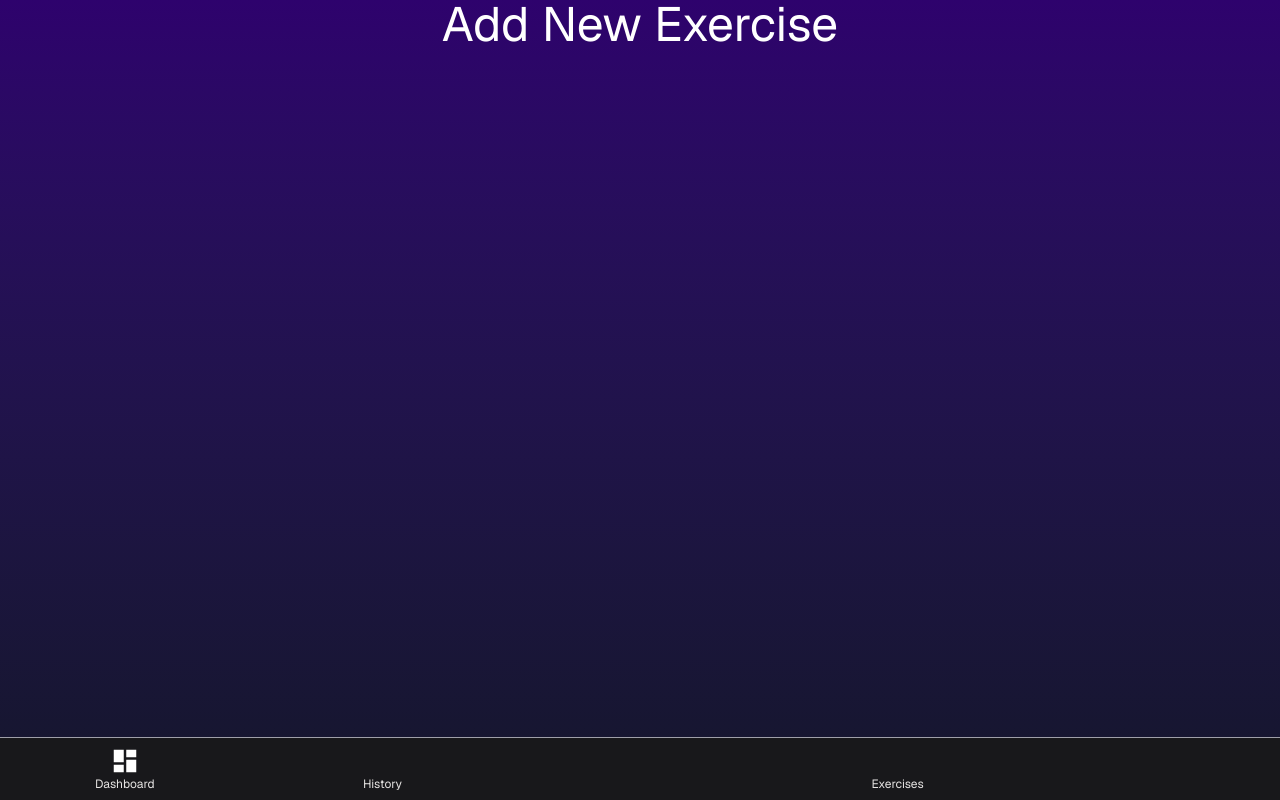
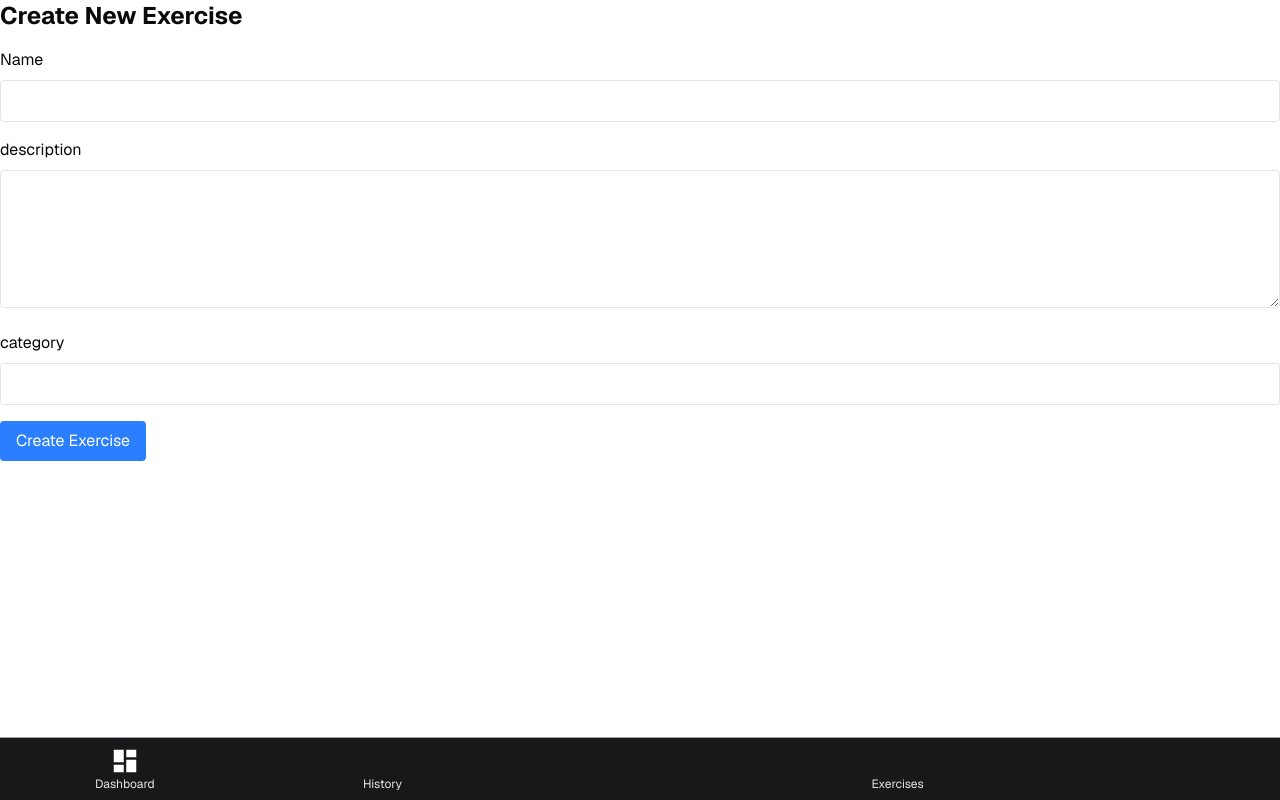
Before and after one commit to CamLRay/JORK-IT, a Next.js app: page /exercises/new in a window 1280 px wide. Built offline with nearby package versions, Linux system fonts and the light colour scheme; no server answers; some icons are missing.

Commit message:
WIP: CRUD for exercises

```diff
--- /dev/null
+++ b/src/app/exercises/[exerciseId]/edit/page.tsx
@@ -0,0 +1,9 @@
+
+export default function EditPage() {
+
+return (
+  <main className="flex flex-col min-h-screen items-center bg-gradient-to-b from-[#2e026d] to-[#15162c] text-white">
+    <h1>Edit page</h1>
+  </main>
+);
+};
--- a/src/app/exercises/[exerciseId]/page.tsx
+++ b/src/app/exercises/[exerciseId]/page.tsx
@@ -1,34 +1,24 @@
-// import { useParams } from "next/navigation"
-export default async function Exercise({ params} : { params: Promise<{ exerciseId: string}> }) {
-// const params = useParams<{exercise: string}>();
-  // const slug = await params;
-  const route = await params;
-  const exerciseList = [
-    {
-    exercise_id:"q1w2e3r4t5y6",
-    name:"deadlift",
-    category:"back",
-    equipment:"barbell",
-    },
-    {
-    exercise_id:"1q2w3e4r5t6y",
-    name:"squat",
-    category:"ass",
-    equipment:"barbell",
-    },
-    {
-    exercise_id:"123456qwerty",
-    name:"bench press",
-    category:"chest",
-    equipment:"barbell",
-    },
-]
+import { db } from "~/server/db";
+import { exercises } from "~/server/db/schema";
+import { eq } from "drizzle-orm";
+import Link from "next/link";
 
-  const found = exerciseList.find((exerciseList)=> exerciseList.exercise_id === route?.exerciseId )
-  console.log(route?.exerciseId);
-  return(
+export default async function ExercisePage({ params }: { params: { exerciseId: string } }) {
+  const id = parseInt(params.exerciseId);
+
+  const [exercise] = await db
+    .select()
+    .from(exercises)
+    .where(eq(exercises.exercise_id, id))
+    .limit(1);
+
+  return (
     <main className="flex flex-col min-h-screen items-center bg-gradient-to-b from-[#2e026d] to-[#15162c] text-white">
-      <h1 className="capitalize">{(found?.name)}</h1>
+      <div className="flex justify-between">
+        <h1 className="capitalize text-5xl">{exercise?.name ?? "Not found"}</h1>
+        <Link href={`./${id}/edit`}>Edit</Link>
+      </div>
+      <div>{exercise?.description}</div>
     </main>
-  )
+  );
 }
--- a/src/app/exercises/new/page.tsx
+++ b/src/app/exercises/new/page.tsx
@@ -1,12 +1,68 @@
-export default function New() {
+import { db } from "~/server/db";
+import { exercises } from "~/server/db/schema";
+import { revalidatePath } from "next/cache";
+import { redirect } from "next/navigation";
+
+export default function CreateExercise() {
+
+  async function createExercise(formData: FormData) {
+    "use server";
+    const name = formData.get("name") as string;
+    const description = formData.get("description") as string;
+    const category = formData.get("category") as string;
+
+    await db.insert(exercises).values({ name, description, category});
+    revalidatePath("/exercises");
+    redirect("/exercises");
+  }
 
   return (
-    <main className="flex flex-col min-h-screen items-center bg-gradient-to-b from-[#2e026d] to-[#15162c] text-white">
-      <h1 className="text-5xl">Add New Exercise</h1>
-
-      <form action="">
-
-      </form>
-    </main>
+    <div>
+    <h1 className="text-2xl font-bold mb-4">Create New Exercise</h1>
+    <form action={createExercise}>
+      <div className="mb-4">
+        <label htmlFor="name" className="block mb-2">
+          Name
+        </label>
+        <input
+          type="text"
+          required
+          name="name"
+          id="name"
+          className="w-full p-2 border rounded"
+        />
+      </div>
+      <div className="mb-4">
+        <label htmlFor="description" className="block mb-2">
+          description
+        </label>
+        <textarea
+          name="description"
+          id="description"
+          className="w-full p-2 border rounded"
+          required
+          rows={5}
+        ></textarea>
+      </div>
+      <div className="mb-4">
+        <label htmlFor="category" className="block mb-2">
+          category
+        </label>
+        <input
+          type="text"
+          required
+          name="category"
+          id="category"
+          className="w-full p-2 border rounded"
+        />
+      </div>
+      <button
+        type="submit"
+        className="bg-blue-500 text-white px-4 py-2 rounded"
+      >
+        Create Exercise
+      </button>
+    </form>
+  </div>
   );
 }
--- a/src/app/exercises/page.tsx
+++ b/src/app/exercises/page.tsx
@@ -1,26 +1,10 @@
 import Link from "next/link"
-export default function Exercises() {
+import { db } from "~/server/db";
+import { exercises } from "~/server/db/schema";
+import { desc } from "drizzle-orm";
+export default async function Exercises() {
 
-  const exerciseList = [
-    {
-    exercise_id:"q1w2e3r4t5y6",
-    name:"deadlift",
-    category:"back",
-    equipment:"barbell",
-    },
-    {
-    exercise_id:"1q2w3e4r5t6y",
-    name:"squat",
-    category:"ass",
-    equipment:"barbell",
-    },
-    {
-    exercise_id:"123456qwerty",
-    name:"bench press",
-    category:"chest",
-    equipment:"barbell",
-    },
-]
+  const allExercises = await db.select().from(exercises).orderBy(desc(exercises.name));
 
   return(
     <main className="p-5 min-h-screen items-center bg-gradient-to-b from-[#2e026d] to-[#15162c] text-white">
@@ -29,9 +13,9 @@ export default function Exercises() {
         <Link href="/exercises/new" className="px-3 rounded-4xl">Add +</Link>
       </div>
       <ul className="flex flex-col">
-        {exerciseList.map((exercise, index)=>(
+        {allExercises.map((exercise, index)=>(
           <Link href={"/exercises/" + exercise.exercise_id} key={index} className="capitalize border-y">
-            <p>{exercise.name} ({exercise.equipment})</p>
+            <p>{exercise.name}</p>
             <p className="text-sm text-zinc-300">{exercise.category}</p>
           </Link>
         ))}
--- a/src/server/db/schema.ts
+++ b/src/server/db/schema.ts
@@ -12,11 +12,13 @@ import { index, pgTableCreator } from "drizzle-orm/pg-core";
  */
 export const createTable = pgTableCreator((name) => `jork-it_${name}`);
 
-export const posts = createTable(
-  "post",
+export const exercises = createTable(
+  "exercise",
   (d) => ({
-    id: d.integer().primaryKey().generatedByDefaultAsIdentity(),
+    exercise_id: d.integer().primaryKey().generatedByDefaultAsIdentity(),
     name: d.varchar({ length: 256 }),
+    category: d.varchar(),
+    description: d.varchar(),
     createdAt: d
       .timestamp({ withTimezone: true })
       .default(sql`CURRENT_TIMESTAMP`)
```
Also changed, not shown: src/app/api/route.ts (added).
